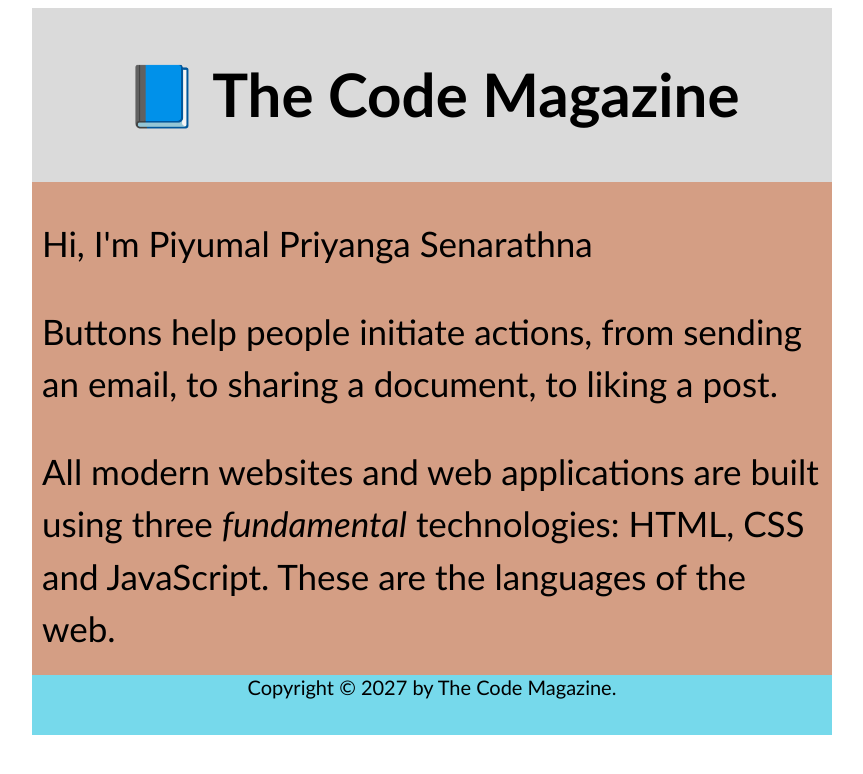
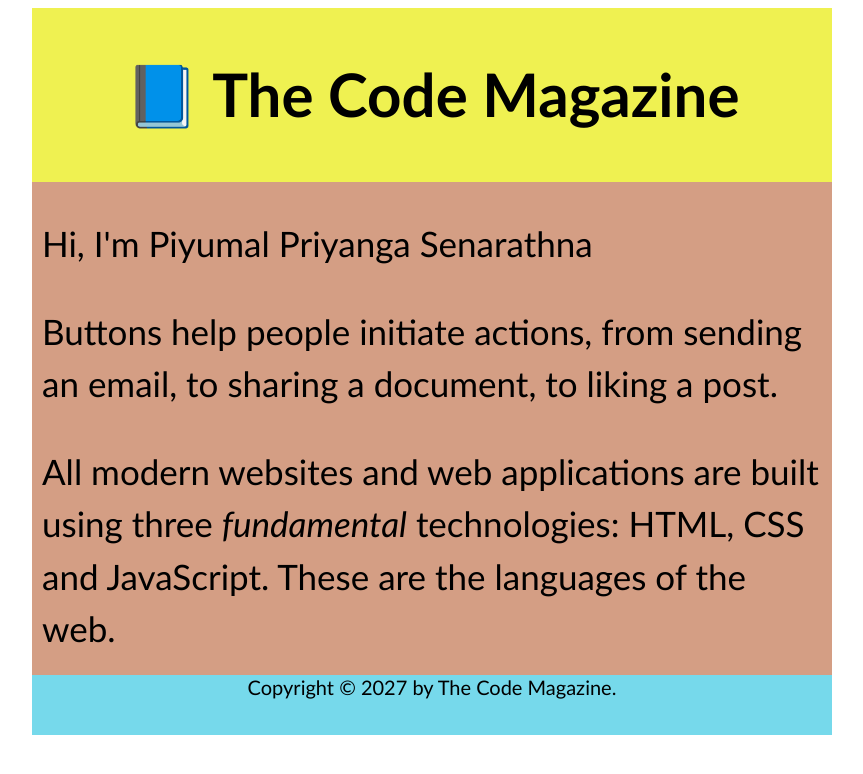
Before and after one commit to gitcomma/test_run, a plain HTML site: page index.html in a window 1280 px wide. Shown: the whole page, without its empty margins (208-1071 px from the left). Drawn offline with Linux system fonts and the light colour scheme.

Commit message:
Change 11

```diff
--- a/index.html
+++ b/index.html
@@ -18,7 +18,7 @@
     >
       <header
         style="
-          background-color: #dadada;
+          background-color: #eff151;
           padding: 10px;
           text-align: center;
           font-size: 30px;
```
